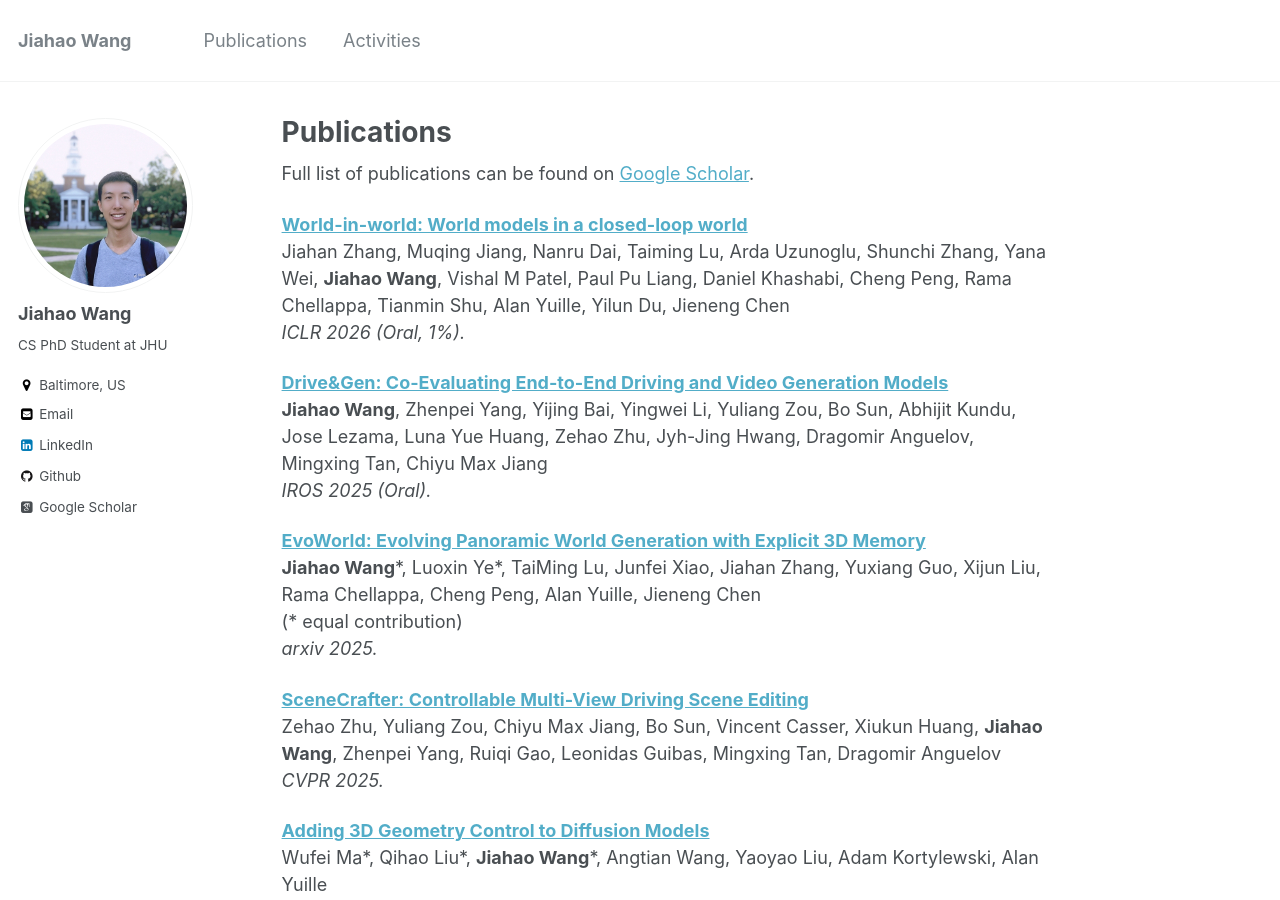
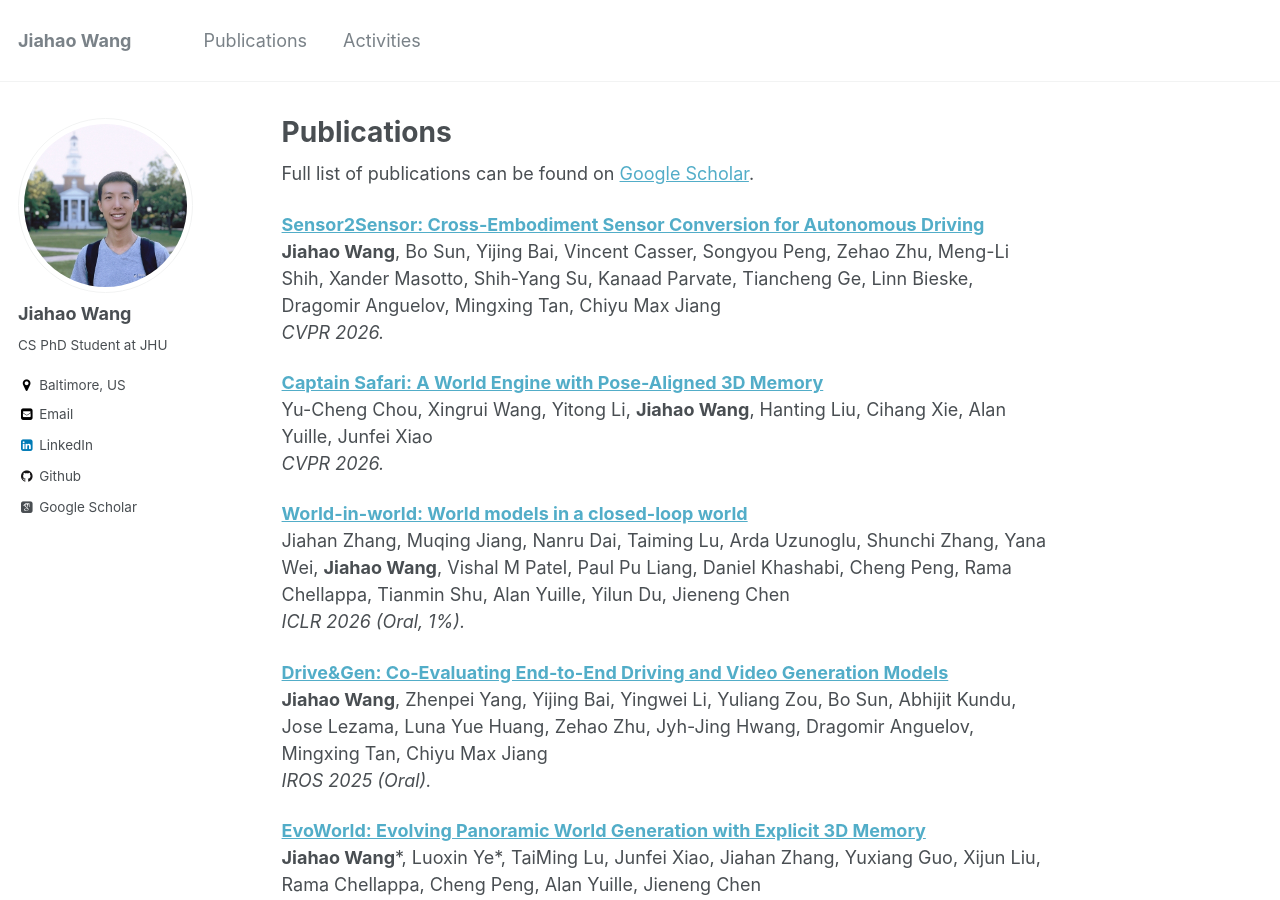
Before and after one commit to JiahaoPlus/JiahaoPlus.github.io, a Jekyll site: the page built from _pages/publications.md, in a window 1280 px wide and 900 px high. Built offline with Jekyll 4.4.1, drawn with Linux system fonts in a browser that asks for light colours; some web fonts are replaced.

Commit message:
update pub

```diff
--- a/_pages/publications.md
+++ b/_pages/publications.md
@@ -6,6 +6,14 @@ author_profile: true
 ---
 
 Full list of publications can be found on [Google Scholar](https://scholar.google.com/citations?user=dKHE3qgAAAAJ).
+
+<b>[Sensor2Sensor: Cross-Embodiment Sensor Conversion for Autonomous Driving](https://openaccess.thecvf.com/content/CVPR2026/html/Wang_Sensor2Sensor_Cross-Embodiment_Sensor_Conversion_for_Autonomous_Driving_CVPR_2026_paper.html)</b> <br>
+<b>Jiahao Wang</b>, Bo Sun, Yijing Bai, Vincent Casser, Songyou Peng, Zehao Zhu, Meng-Li Shih, Xander Masotto, Shih-Yang Su, Kanaad Parvate, Tiancheng Ge, Linn Bieske, Dragomir Anguelov, Mingxing Tan, Chiyu Max Jiang<br>
+<i>CVPR 2026.</i>
+
+<b>[Captain Safari: A World Engine with Pose-Aligned 3D Memory](https://arxiv.org/abs/2511.22815)</b> <br>
+Yu-Cheng Chou, Xingrui Wang, Yitong Li, <b>Jiahao Wang</b>, Hanting Liu, Cihang Xie, Alan Yuille, Junfei Xiao<br>
+<i>CVPR 2026.</i>
 
 <b>[World-in-world: World models in a closed-loop world](https://arxiv.org/abs/2510.18135)</b> <br>
 Jiahan Zhang, Muqing Jiang, Nanru Dai, Taiming Lu, Arda Uzunoglu, Shunchi Zhang, Yana Wei, <b>Jiahao Wang</b>, Vishal M Patel, Paul Pu Liang, Daniel Khashabi, Cheng Peng, Rama Chellappa, Tianmin Shu, Alan Yuille, Yilun Du, Jieneng Chen<br>
```
